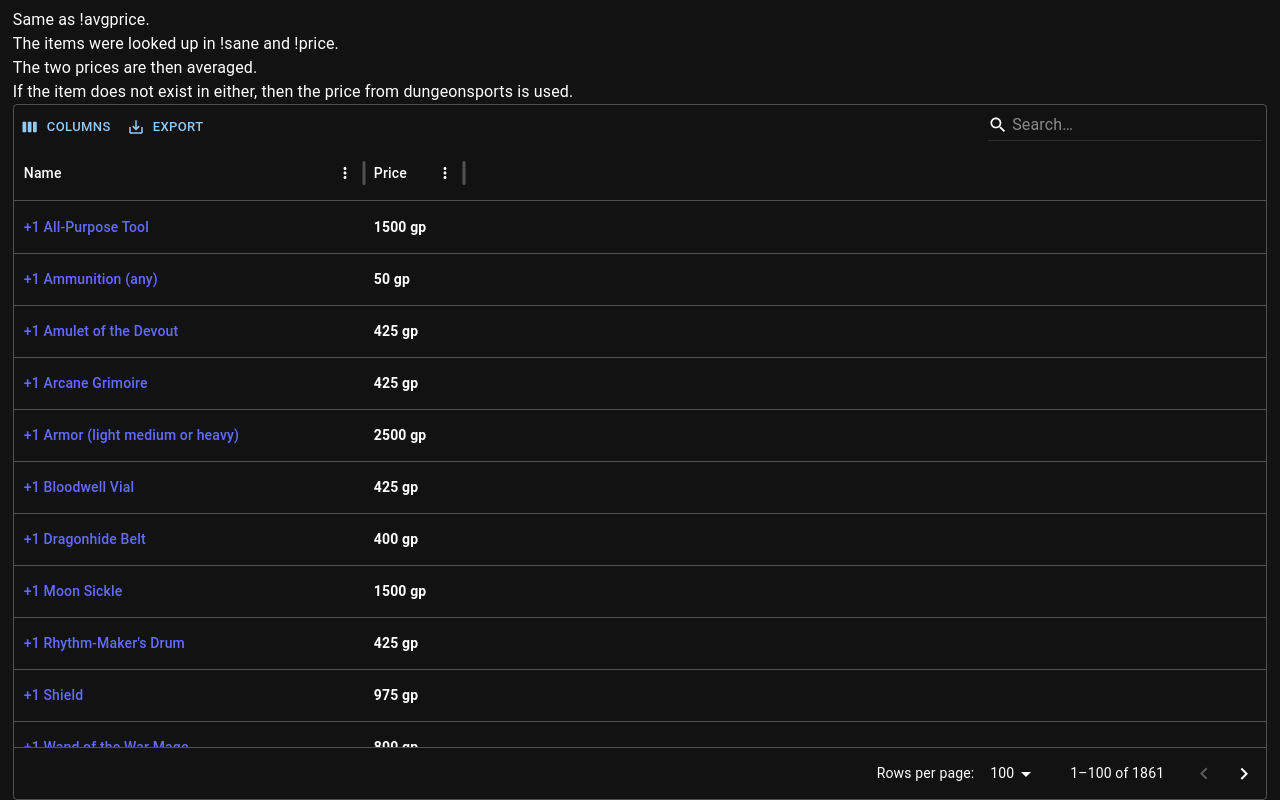
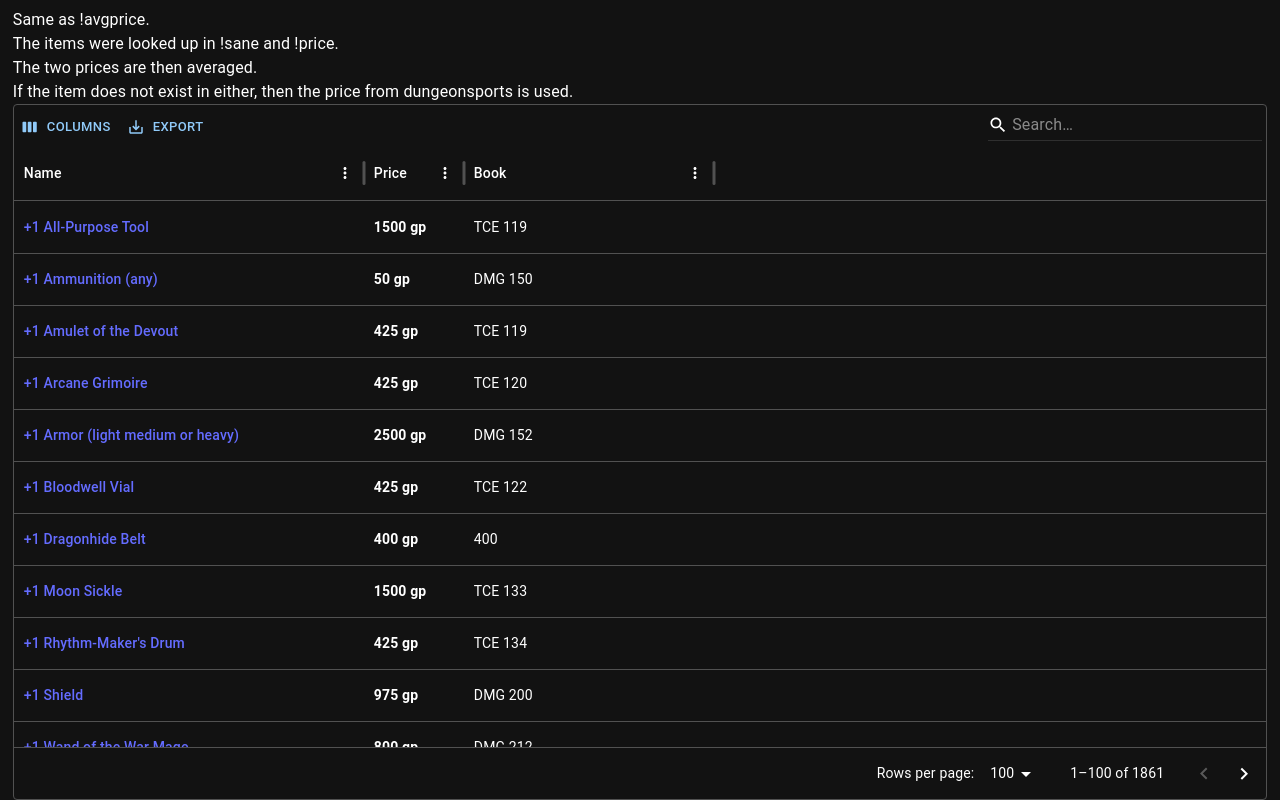
Before and after one commit to edlost113/avgprice, a React (Vite) app in the folder avgprice/: page / in a window 1280 px wide. Built offline with nearby package versions, Linux system fonts and the light colour scheme.

Commit message:
mobile support

```diff
--- a/avgprice/src/App.tsx
+++ b/avgprice/src/App.tsx
@@ -35,7 +35,7 @@
         The two prices are then averaged. <br />
         If the item does not exist in either, then the price from dungeonsports is used. <br />
         </Box>
-        {isMobile ? <Grid rows={data} /> : <Mobile rows={data} />}
+        {!isMobile ? <Grid rows={data} /> : <Mobile rows={data} />}
         </Box>
     </ThemeProvider>
   )
```
